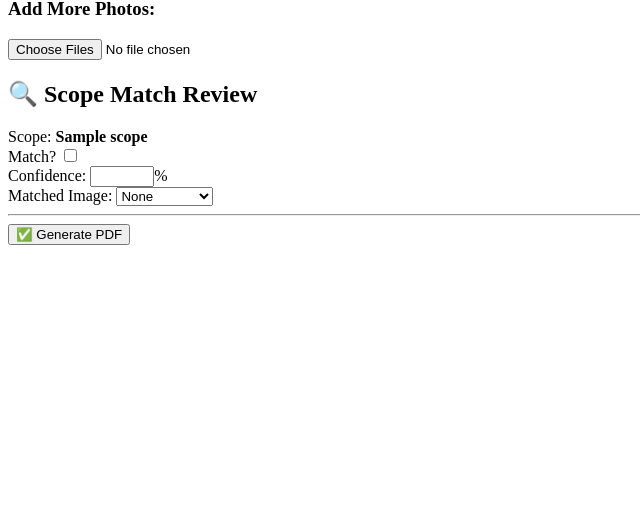
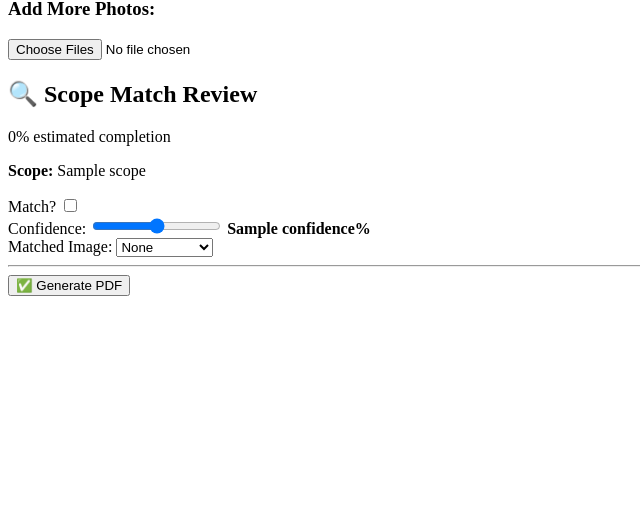
Before and after one commit to VagishKapila/gpt-material-insight-api, a Flask app: template templates/preview.html in a window 1280 px wide. Shown: the part 287-800 px from the top of the page, without its empty margins (0-640 px from the left). Run offline with Flask 3, Linux system fonts and the light colour scheme; the template is opened without the code that fills it: most values are stand-ins (such as "Sample title", 1, 10 or a date in 2020); parts of the project's set-up code (start-up, migrations or seed data) failed here and were passed over.

Commit message:
Update preview.html

```diff
--- a/templates/preview.html
+++ b/templates/preview.html
@@ -1,15 +1,18 @@
-<!-- ✅ preview.html (Fixed Version) -->
+<!-- ✅ preview.html (Live Sliders & Recalculated Completion) -->
 <!DOCTYPE html>
 <html lang="en">
 <head>
   <meta charset="UTF-8">
   <title>Preview Daily Log</title>
+  <style>
+    .slider-label { font-weight: bold; }
+  </style>
   <script>
     async function deleteImage(sessionId, imagePath) {
       const response = await fetch(`/remove_image/${sessionId}`, {
         method: "POST",
         headers: { "Content-Type": "application/json" },
-        body: JSON.stringify({ url: imagePath })  // ✅ FIXED
+        body: JSON.stringify({ image_path: imagePath })
       });
       if (response.ok) location.reload();
       else alert("❌ Failed to delete image.");
@@ -28,6 +31,29 @@
       if (response.ok) location.reload();
       else alert("❌ Failed to upload image.");
     }
+
+    function updateSlider(index) {
+      const slider = document.getElementById(`confidence_${index}`);
+      const label = document.getElementById(`confidence_label_${index}`);
+      label.innerText = slider.value + "%";
+      updateTotal();
+    }
+
+    function updateTotal() {
+      const total = parseInt(document.getElementById("total_items").value);
+      let sum = 0;
+      let count = 0;
+      for (let i = 0; i < total; i++) {
+        const match = document.getElementById(`match_${i}`).checked;
+        const val = parseInt(document.getElementById(`confidence_${i}`).value);
+        if (match) {
+          sum += val;
+          count++;
+        }
+      }
+      const avg = count > 0 ? (sum / count).toFixed(1) : 0;
+      document.getElementById("completion_display").innerText = avg + "% estimated completion";
+    }
   </script>
 </head>
 <body>
@@ -39,24 +65,25 @@
     <ul>
       {% for path in image_paths %}
         <li>
-          <a href="/{{ path }}" target="_blank">
-            <img src="/{{ path }}" width="150">
-          </a><br>
+          <img src="/{{ path }}" width="150"><br>
           <button type="button" onclick="deleteImage('{{ session_id }}', '{{ path }}')">❌ Delete</button>
         </li>
       {% endfor %}
     </ul>
 
     <h3>Add More Photos:</h3>
-    <input type="file" id="new_images" name="new_images" multiple accept="image/*" onchange="addImages('{{ session_id }}')">
+    <input type="file" id="new_images" name="new_images" multiple onchange="addImages('{{ session_id }}')">
 
     <h2>🔍 Scope Match Review</h2>
     {% set scored = ai_results.get("scored_items", []) %}
+    <div id="completion_display">{{ ai_results.get("completion", 0) }}% estimated completion</div>
     {% for item in scored %}
       <input type="hidden" name="scope_{{ loop.index0 }}" value="{{ item.scope }}">
-      Scope: <b>{{ item.scope }}</b><br>
-      Match? <input type="checkbox" name="match_{{ loop.index0 }}" {% if item.match %}checked{% endif %}><br>
-      Confidence: <input type="number" name="confidence_{{ loop.index0 }}" value="{{ item.confidence }}" min="0" max="100">%<br>
+      <p><b>Scope:</b> {{ item.scope }}</p>
+      Match? <input type="checkbox" name="match_{{ loop.index0 }}" id="match_{{ loop.index0 }}" {% if item.match %}checked{% endif %} onchange="updateTotal()"><br>
+      Confidence:
+      <input type="range" name="confidence_{{ loop.index0 }}" id="confidence_{{ loop.index0 }}" value="{{ item.confidence }}" min="0" max="100" oninput="updateSlider({{ loop.index0 }})">
+      <span class="slider-label" id="confidence_label_{{ loop.index0 }}">{{ item.confidence }}%</span><br>
       Matched Image:
       <select name="matched_image_{{ loop.index0 }}">
         <option value="">None</option>
@@ -66,8 +93,9 @@
       </select>
       <hr>
     {% endfor %}
-    <input type="hidden" name="total_items" value="{{ scored | length }}">
+    <input type="hidden" name="total_items" id="total_items" value="{{ scored | length }}">
     <button type="submit">✅ Generate PDF</button>
   </form>
+  <script>updateTotal()</script>
 </body>
 </html>
```
